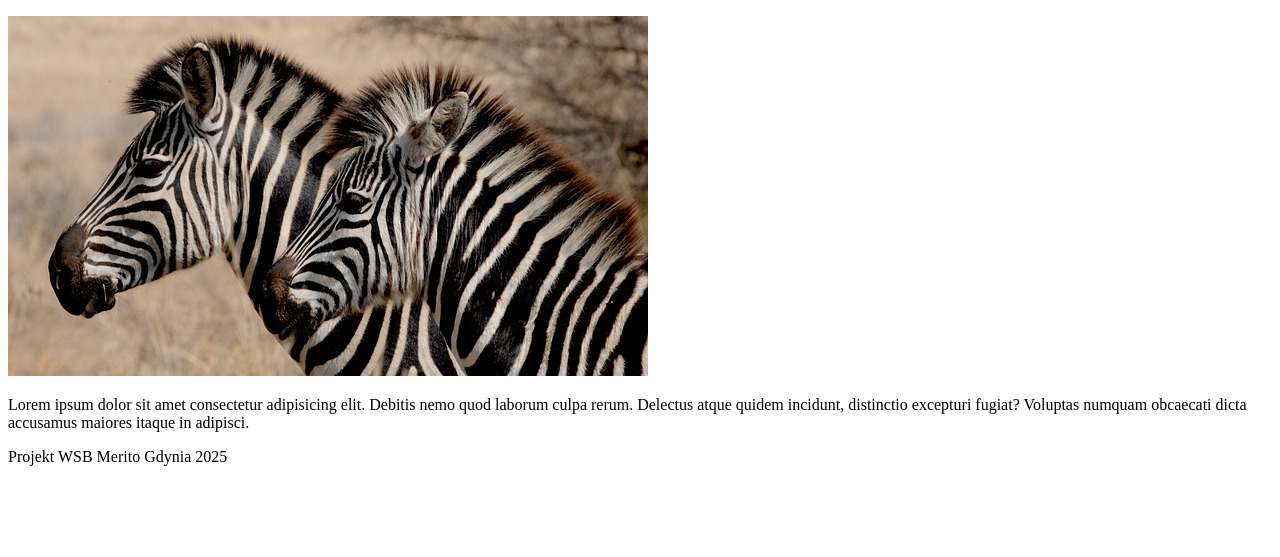
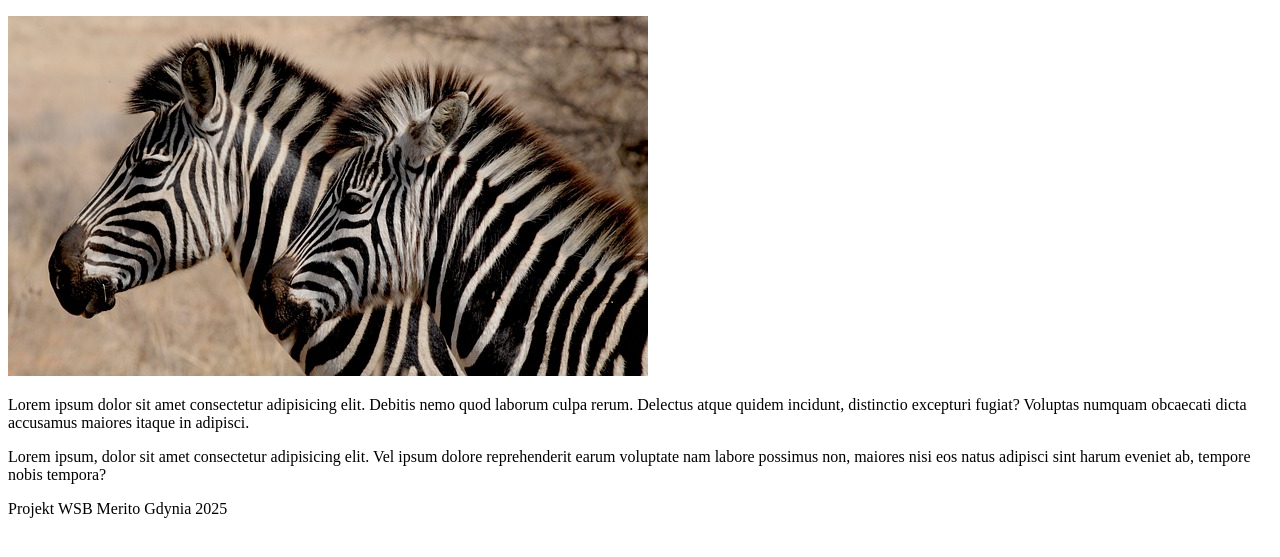
Before and after one commit to magdamadejwsb/WZ_INLN3_hyb_wszyscy, a plain HTML site: page index.html in a window 1280 px wide. Shown: the part 105-662 px from the top of the page. Drawn offline with Linux system fonts and the light colour scheme.

Commit message:
zmien opis zebry

```diff
--- a/index.html
+++ b/index.html
@@ -14,6 +14,7 @@
             <h3>Zebra</h3>
             <img src="./img/zebra.jpg" alt="">
             <p>Lorem ipsum dolor sit amet consectetur adipisicing elit. Debitis nemo quod laborum culpa rerum. Delectus atque quidem incidunt, distinctio excepturi fugiat? Voluptas numquam obcaecati dicta accusamus maiores itaque in adipisci.</p>
+            <p>Lorem ipsum, dolor sit amet consectetur adipisicing elit. Vel ipsum dolore reprehenderit earum voluptate nam labore possimus non, maiores nisi eos natus adipisci sint harum eveniet ab, tempore nobis tempora?</p>
         </section>
     </main>
     <footer>
```
